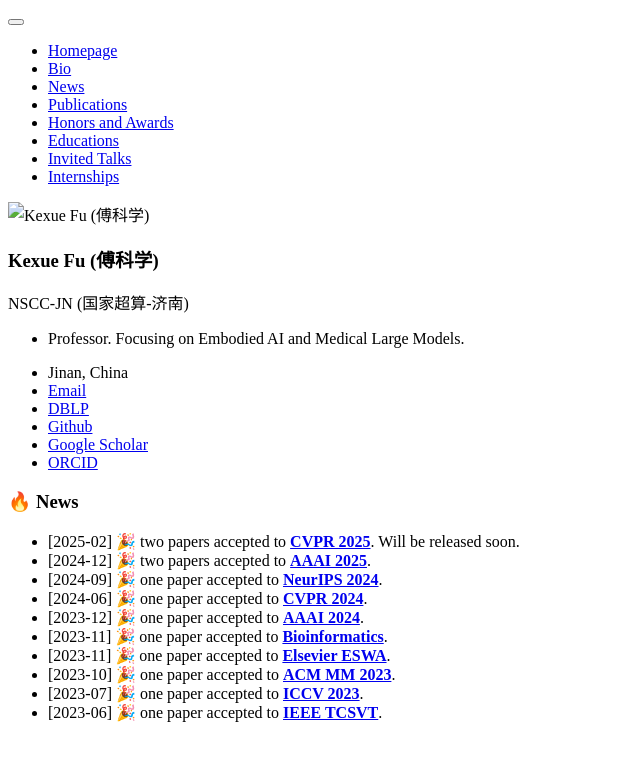
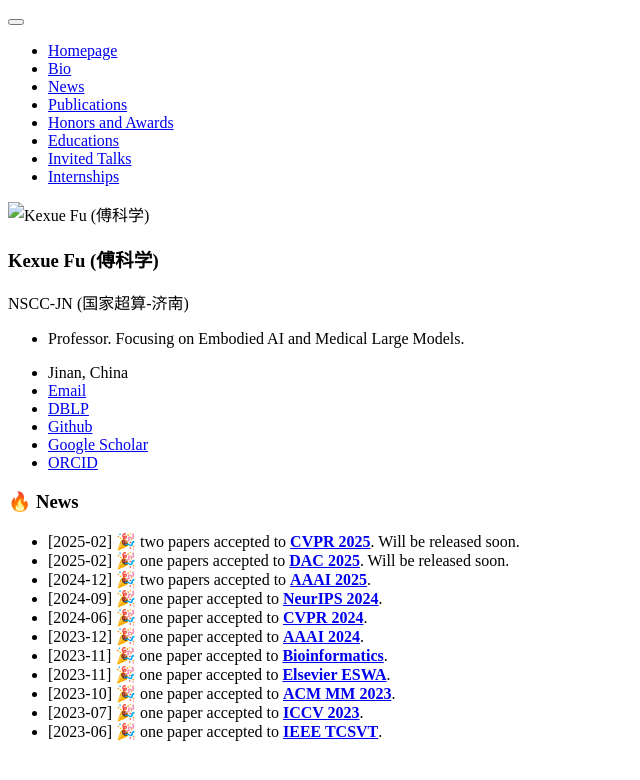
Before and after one commit to fukexue/fukexue.github.io, a Jekyll site: the page built from _pages/includes/news.md, in a window 1280 px wide. Shown: the top 780 px of the page, without its empty margins (0-640 px from the left). Built offline with Jekyll 4.4.1, drawn with Linux system fonts in a browser that asks for light colours; our own code applies the rules of GitHub Pages for plain Markdown files.

Commit message:
Update news.md

```diff
--- a/_pages/includes/news.md
+++ b/_pages/includes/news.md
@@ -1,5 +1,6 @@
 # 🔥 News
 - [2025-02] 🎉 two papers accepted to **[CVPR 2025](https://cvpr.thecvf.com/Conferences/2025)**. Will be released soon.
+- [2025-02] 🎉 one papers accepted to **[DAC 2025](https://www.dac.com/)**. Will be released soon.
 - [2024-12] 🎉 two papers accepted to **[AAAI 2025](https://ojs.aaai.org)**.
 - [2024-09] 🎉 one paper accepted to **[NeurIPS 2024](https://arxiv.org/abs/2409.19720)**.
 - [2024-06] 🎉 one paper accepted to **[CVPR 2024](https://openaccess.thecvf.com/content/CVPR2024/papers/Yang_Separate_and_Conquer_Decoupling_Co-occurrence_via_Decomposition_and_Representation_for_CVPR_2024_paper.pdf)**.
```
